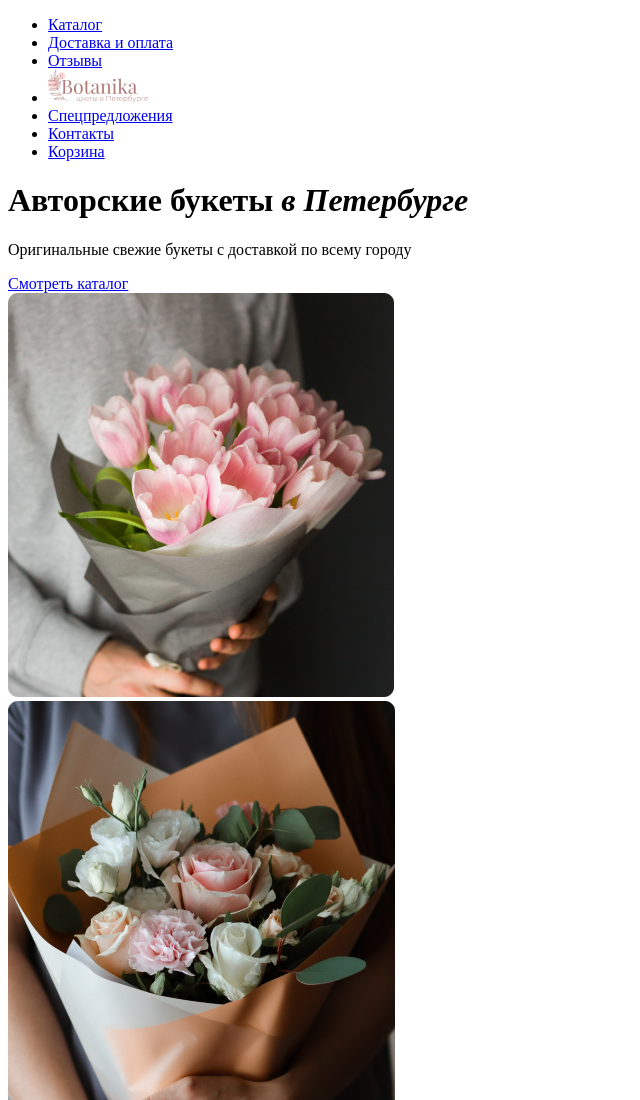
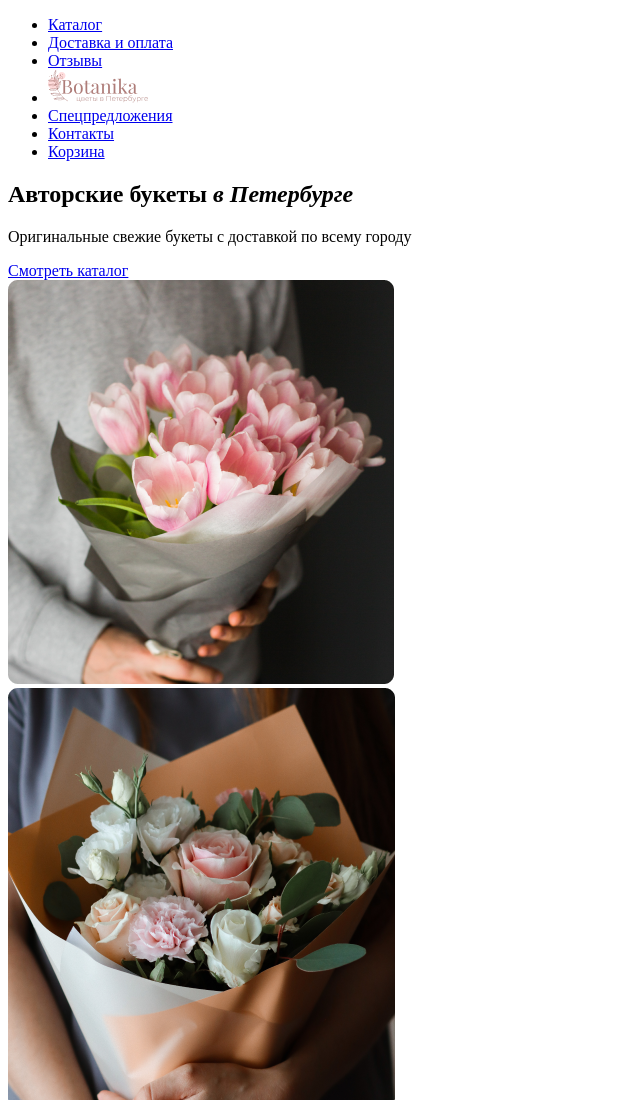
Before and after one commit to EternaF0rren/cringe, a plain HTML site: page index.html in a window 1280 px wide. Shown: the top 1100 px of the page, without its empty margins (0-640 px from the left). Drawn offline with Linux system fonts and the light colour scheme.

Commit message:
Change h1 to h2 for test of silving conflict

```diff
--- a/index.html
+++ b/index.html
@@ -34,7 +34,7 @@
 
       <div class="catalog">
         <div class="ctg-1">
-          <h1>Авторские букеты <i>в Петербурге</i></h1>
+          <h2>Авторские букеты <i>в Петербурге</i></h2>
           <p>Оригинальные свежие букеты с доставкой по всему городу</p>
           <div class="button">
             <a href="#">Смотреть каталог</a>
```
